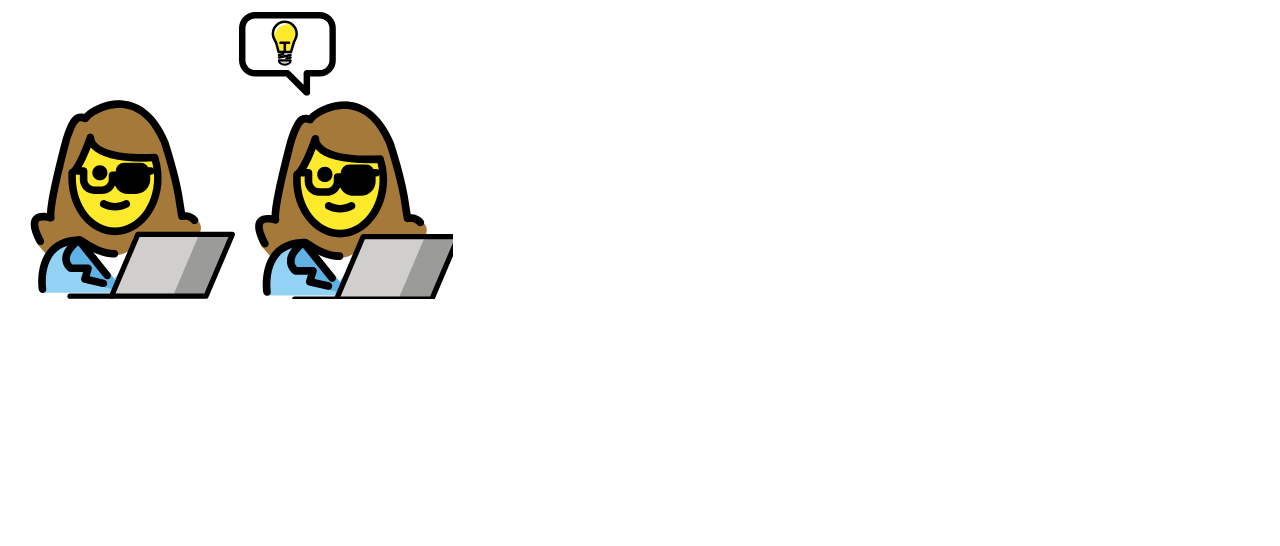
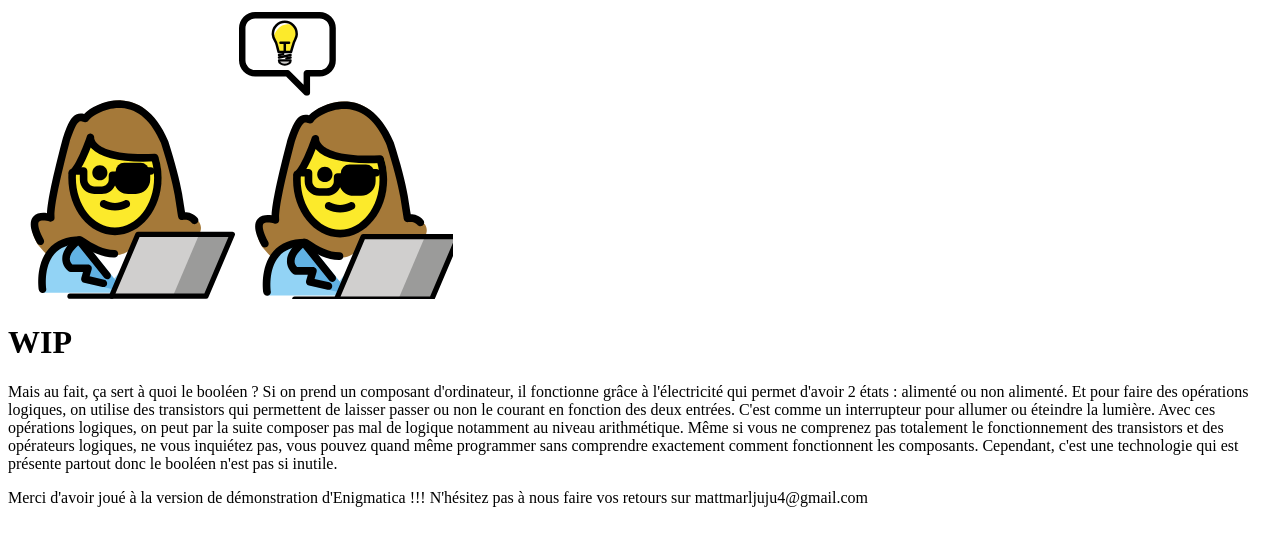
Before and after one commit to BoiteEnCarton/SymfonyEnigme, a Symfony app: template templates/wip/index.html.twig in a window 1280 px wide. Shown: the part 113-659 px from the top of the page. Run offline with Twig, Linux system fonts and the light colour scheme; the template is opened without the code that fills it, so the values that code supplies are empty; some libraries are stand-ins or nearby versions.

Commit message:
Changement page WIP

```diff
--- a/templates/wip/index.html.twig
+++ b/templates/wip/index.html.twig
@@ -6,9 +6,18 @@
 
     <div class="divWIP">
 
-            <h1 style="color:white">WIP</h1>
+            <h1 style="color:black">WIP</h1>
 
-            <p style="color:white">Work in progress</p>
+            <p style="color:black">Mais au fait, ça sert à quoi le booléen ?
+                Si on prend un composant d'ordinateur, il fonctionne grâce à l'électricité qui permet d'avoir 2 états : alimenté ou non alimenté.
+                Et pour faire des opérations logiques, on utilise des transistors qui permettent de laisser passer ou non le courant en fonction des deux entrées.
+                C'est comme un interrupteur pour allumer ou éteindre la lumière.
+                Avec ces opérations logiques, on peut par la suite composer pas mal de logique notamment au niveau arithmétique.
+                Même si vous ne comprenez pas totalement le fonctionnement des transistors et des opérateurs logiques, ne vous inquiétez pas, vous pouvez quand même programmer sans comprendre exactement comment fonctionnent les composants.
+                Cependant, c'est une technologie qui est présente partout donc le booléen n'est pas si inutile.</p>
+
+
+            <p>Merci d'avoir joué à la version de démonstration d'Enigmatica !!! N'hésitez pas à nous faire vos retours sur mattmarljuju4@gmail.com</p>
     </div>
 
     <div id="black">
```
